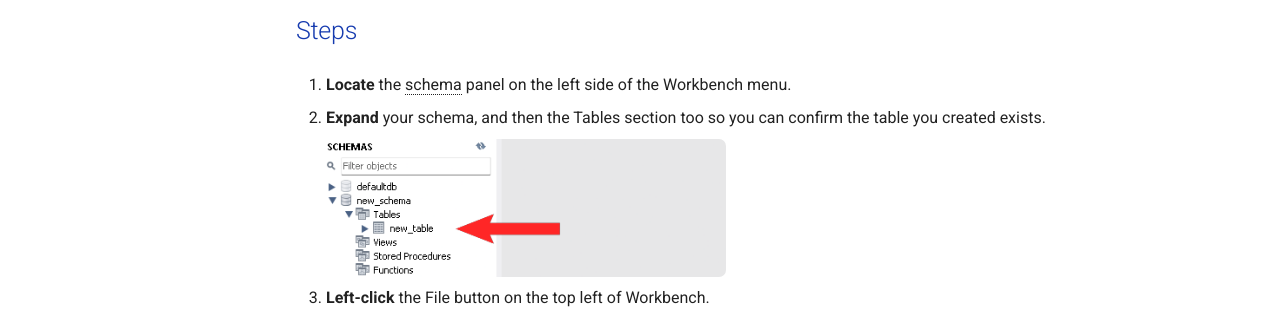
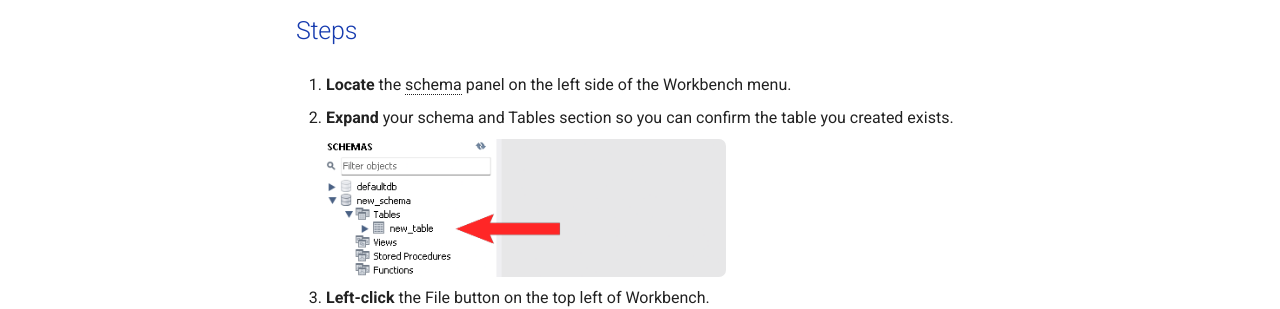
Before and after one commit to ClaisaZ/mkdocs-MySQL-user-guide, an MkDocs documentation site: the page built from docs/6-runquery.md, in a window 1280 px wide and 900 px high. Shown: the part 425-734 px from the top of the window. Built offline with MkDocs 1.6.1 and Material for MkDocs 9.7.7, drawn with Linux system fonts in a browser that asks for light colours; comment, search, counter and statistics services are not loaded.

Commit message:
typo fix

```diff
--- a/docs/6-runquery.md
+++ b/docs/6-runquery.md
@@ -16,7 +16,7 @@ A query is an SQL command used to retrieve or work with data. In MySQL Workbench
 
 1. **Locate** the schema panel on the left side of the Workbench menu.
 
-2. **Expand** your schema, and then the Tables section too so you can confirm the table you created exists.
+2. **Expand** your schema and Tables section so you can confirm the table you created exists.
 
     ![SQL Editor with the SCHEMAS panel visible](https://cdn.jsdelivr.net/gh/ClaisaZ/mkdocs-MySQL-user-guide@main/docs/assets/images/run_query_2_4.png "Expanded menu showing table"){ .img-query-step-first-three .center-it }
 
```
